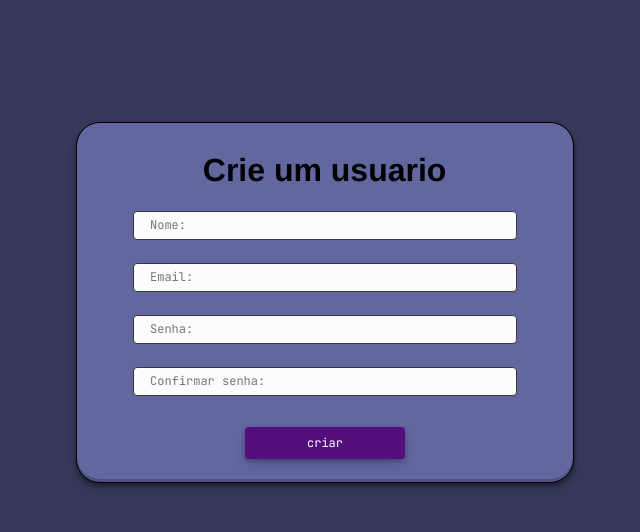
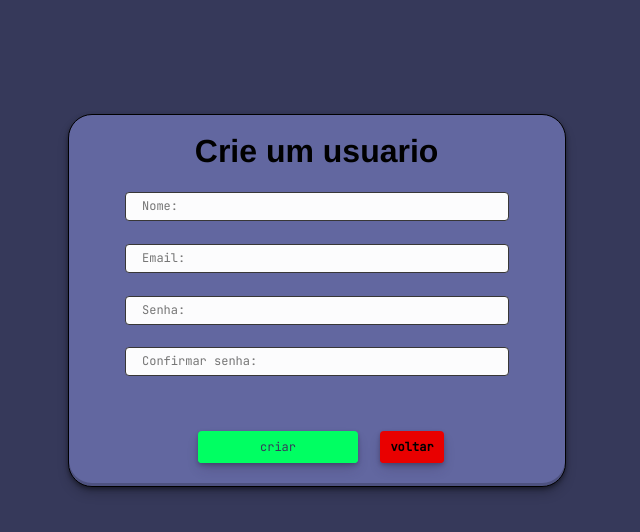
Before and after one commit to juan12331/Acesso_usuarios, a React (Vite) app in the folder frontend/: page /Criar in a window 1280 px wide. Shown: the top 532 px of the page, without its empty margins (317-957 px from the left). Built offline with nearby package versions, Linux system fonts and the light colour scheme.

Commit message:
Estilizando e terminando pagina de criar usuario no frontend

```diff
--- a/frontend/src/pages/create_users/create.jsx
+++ b/frontend/src/pages/create_users/create.jsx
@@ -1,14 +1,43 @@
-import React from 'react'
+import React, { useState } from 'react';
 import { PostUsuario } from '../../services/APIservice';
+
 
 const create = () => {
 
+  const [nome, setName] = useState('')
+  const [email, setEmail] = useState('')
+  const [senha, setSenha] = useState('')
+  const [confirmar, setConfirmar] = useState('')
+
 
   function criar() {
-    PostUsuario('jefersonDnvAgain', 'jeferson1233@gmail.com', 'password')
-    .then(data => console.log(data))
+    if (senha != confirmar) {
+      showError('senha e confirmar senha tem que estar igual')
+      return
+    }
+    if( nome == '' || email == '' || senha == '' || nome == '' ){
+      showError('preencha todos os campos')
+      return
+    }
+    PostUsuario(nome, email, senha)
+    .then(data => {
+      if (data == "usuario ja foi cadastrado") {
+        showError(data)
+      } else{
+        window.location.href = "/Users"
+      }
+    })
     .catch(err => console.log('deu erro'))
   }
+
+  const showError = (message) => {
+    const span = document.getElementById('span');
+    span.textContent = message;
+}
+
+function voltar() {
+  window.location.href ="/Users"
+}
 
   return (
 
@@ -19,11 +48,15 @@ const create = () => {
 <div className="alinhar">
             <div className='conteiner'>
                 <h1 className='h1'>Crie um usuario</h1>
-                <input type="text" placeholder='Nome:' className='input' />
-                <input type="text" placeholder='Email:'className='input' />
-                <input type="password" placeholder='Senha:'className='input' />
-                <input type="password" placeholder='Confirmar senha:'className='input' />
+                <input type="text" placeholder='Nome:' className='input' value={nome} onChange={(e) => setName(e.target.value)} />
+                <input type="text" placeholder='Email:'className='input' value={email} onChange={(e) => setEmail(e.target.value)} />
+                <input type="password" placeholder='Senha:'className='input' value={senha} onChange={(e) => setSenha(e.target.value)} />
+                <input type="password" placeholder='Confirmar senha:'className='input' value={confirmar} onChange={(e) => setConfirmar(e.target.value)} />
+                <span className='span aviso' id='span'></span>
+                <div className="alinhar">
                 <button onClick={criar} className='button'>criar</button>
+                <button onClick={voltar} className='delete button1'>voltar</button>
+                </div>
             </div>
         </div>
 
--- a/frontend/src/pages/login_adm/login.css
+++ b/frontend/src/pages/login_adm/login.css
@@ -1,3 +1,8 @@
+*{
+    margin: 0;
+    padding: 0;
+}
+
 body{
     width: 99vw;
     height: 95vh;
@@ -33,12 +38,13 @@ body{
 }
 
 .aviso{
-    color: rgb(214, 0, 0);
+    color: rgb(128, 0, 0);
 }
 
 .h1{
     font-family: 'Franklin Gothic Medium', 'Arial Narrow', Arial, sans-serif;
     margin-bottom: 15px;
+    margin-top: 10px;
 }
 
 
@@ -48,12 +54,12 @@ body{
 .button {
     align-items: center;
     appearance: none;
-    background-color:#540f7c;
+    background-color: #00ff62;
     border-radius: 4px;
     border-width: 0;
-    box-shadow: rgba(45, 35, 66, 0.4) 0 2px 4px,rgba(45, 35, 66, 0.3) 0 7px 13px -3px,#540f7c 0 -3px 0 inset;
+    box-shadow: rgba(45, 35, 66, 0.4) 0 2px 4px,rgba(45, 35, 66, 0.3) 0 7px 13px -3px,#00ff62 0 -3px 0 inset;
     box-sizing: border-box;
-    color: #ffffff;
+    color: #36395A;
     cursor: pointer;
     display: inline-flex;
     font-family: "JetBrains Mono",monospace;
@@ -87,7 +93,7 @@ body{
   }
 
   .button:active {
-    box-shadow: #000000 0 3px 7px inset;
+    box-shadow: #727272 0 3px 7px inset;
     transform: translateY(2px);
   }
 
--- a/frontend/src/pages/login_adm/login.jsx
+++ b/frontend/src/pages/login_adm/login.jsx
@@ -9,7 +9,8 @@ const login = () => {
 
     const login = async () => {
         if (!email || !password) {
-            return;
+            showError('preencha os campos de usuario e senha')
+            return
         }
         try {
             await autenticacao(email, password);
--- a/frontend/src/pages/users/users.css
+++ b/frontend/src/pages/users/users.css
@@ -135,7 +135,8 @@ body {
   cursor: pointer;
   display: inline-flex;
   font-family: "JetBrains Mono", monospace;
-  height: 1.5rem;
+  height:2rem;
+  width: 4rem;
   justify-content: center;
   line-height: 1;
   list-style: none;
@@ -191,8 +192,3 @@ body {
   box-shadow: #000000 0 3px 7px inset;
   transform: translateY(2px);
 }
-
-
-@media screen {
-
-}
--- a/frontend/src/pages/users/users.jsx
+++ b/frontend/src/pages/users/users.jsx
@@ -47,7 +47,7 @@ const users = () => {
         <input type="text" onChange={(e) => {setSearch(e.target.value)}} className="input" placeholder="pesquise usuario aqui..." />
         <button onClick={getButton} className="button"> Pesquisar </button>
         <button className='delete button1' onClick={sair}> Sair </button>
-        <button className='button1 edit' onClick={goCriar}> Criar usuario </button>
+        <button className='button1 edit' onClick={goCriar}> Criar </button>
       </div>
       <div className="cardWrap">
         {users.map((user) => (
```
